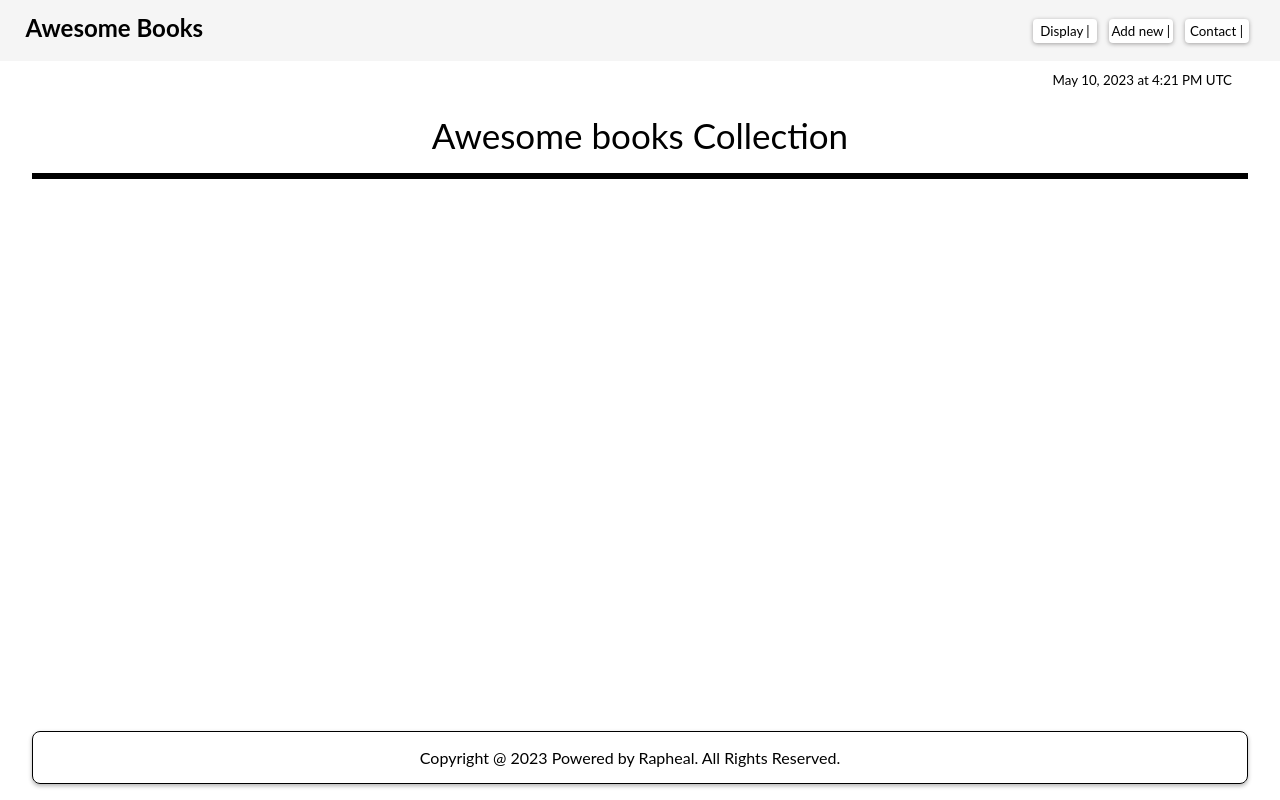
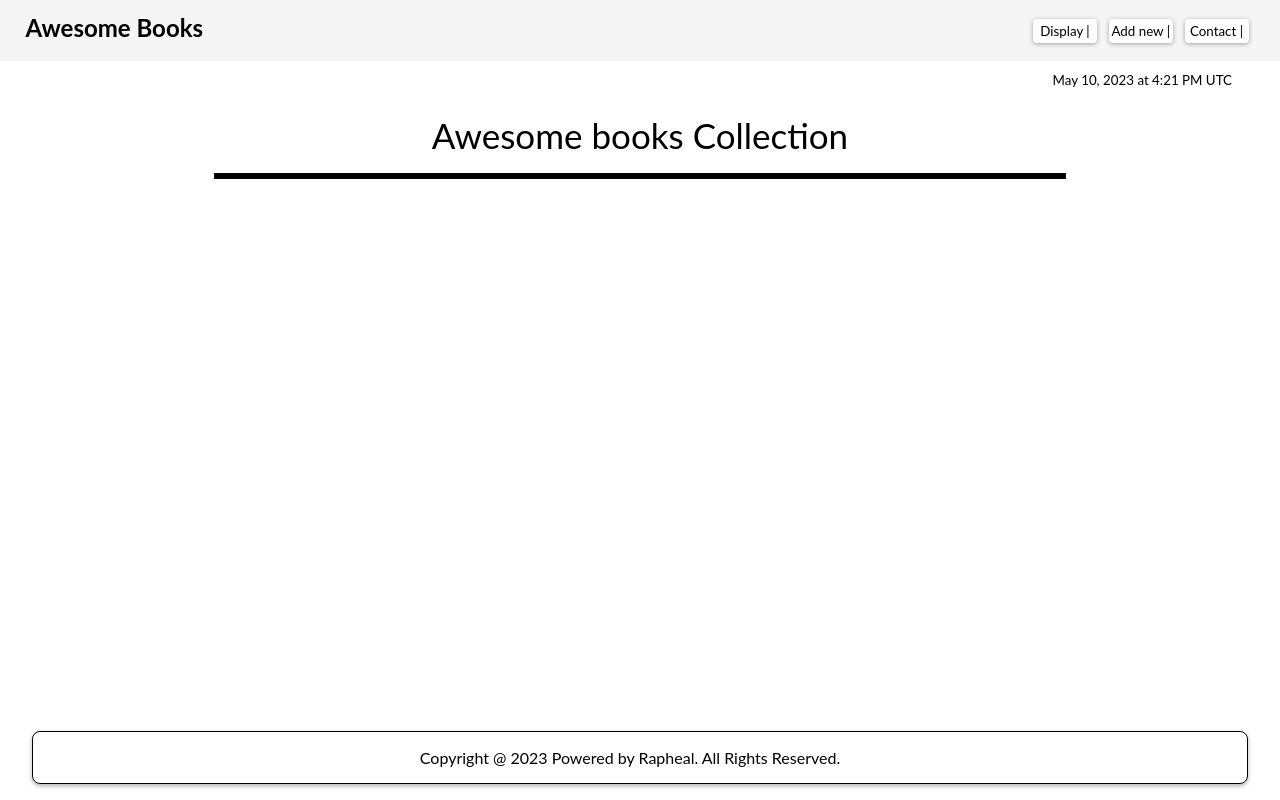
Before and after one commit to 3nityGitHub/AWESOME-BOOK-ES6-MODULE, a website with bundled scripts: page index.html in a window 1280 px wide. Built offline with nearby package versions, Linux system fonts and the light colour scheme.

Commit message:
Modify index.css file

```diff
--- a/index.css
+++ b/index.css
@@ -75,6 +75,7 @@
   max-height: 55vh;
   overflow-x: hidden;
   overflow-y: scroll;
+  width: 70%;
 }
 
 .title-input {
```
Also changed, not shown: package.json (+64 -146 lines), 1 other file.
